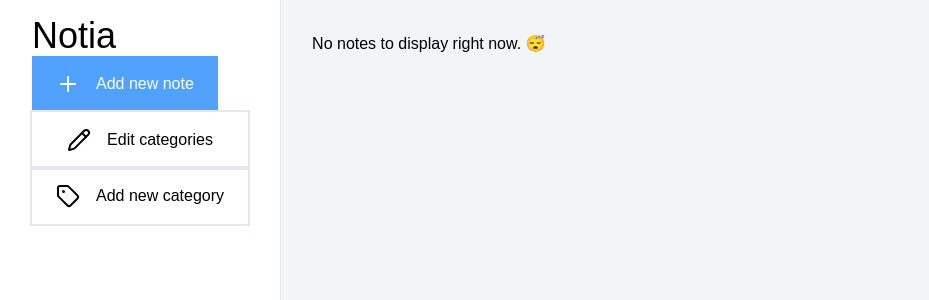
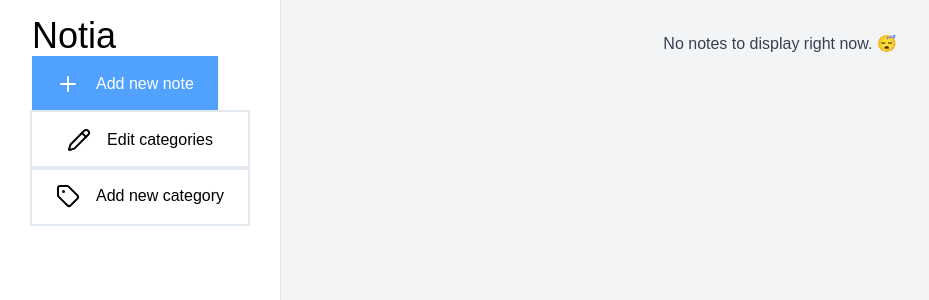
Before and after one commit to Klrfl/notia, a Svelte app: page / in a window 1280 px wide. Shown: the top 300 px of the page, without its empty margins (0-929 px from the left). Built offline with nearby package versions, Linux system fonts and the light colour scheme.

Commit message:
feat: add filter by category

```diff
--- a/src/App.svelte
+++ b/src/App.svelte
@@ -15,6 +15,21 @@
 
   let db = $state<IDBDatabase>()
   let notes = $state<Note[]>([])
+
+  let selectedCategories: number[] = $state([])
+  let filteredNotes = $derived(
+    !selectedCategories.length
+      ? notes
+      : notes.filter((note) => {
+          return (
+            note.categories &&
+            note.categories?.some((category) =>
+              selectedCategories.includes(category)
+            )
+          )
+        })
+  )
+
   let noteCategories = $state<NoteCategory[]>([])
 
   const initialize = (db: IDBDatabase) => {
@@ -172,6 +187,15 @@
 
     noteCategories = noteCategories.filter(({ id }) => id !== categoryId)
   }
+
+  const handleFilterByCategory = (targetId: number) => {
+    const id = selectedCategories.find((id) => id === targetId)
+    if (!id) {
+      return selectedCategories.push(targetId)
+    }
+
+    selectedCategories.splice(selectedCategories.indexOf(id), 1)
+  }
 </script>
 
 <main class="flex">
@@ -199,7 +223,7 @@
             showEditButton={isEditingCategory}
             categoryEdited={editCategory}
             categoryDeleted={deleteCategory}
-            toggleCategoryFilter={(id) => console.log(id)}
+            toggleCategoryFilter={(id) => handleFilterByCategory(id)}
           />
         {/each}
       </menu>
@@ -238,13 +262,12 @@
     </section>
   </nav>
 
-  <section class="p-8">
+  <section class="p-8 grow">
+    {#if !filteredNotes.length}
+      <p class="text-gray-700 text-center">No notes to display right now. 😴</p>
+    {:else}
       <ul class="grid gap-8 lg:grid-cols-2 xl:grid-cols-3">
-      {#if !notes.length}
-        <li>No notes to display right now. 😴</li>
-      {/if}
-
-      {#each notes as note (note.id)}
+        {#each filteredNotes as note (note.id)}
           <NoteItem
             {note}
             editNote={initiateEditNote}
@@ -252,6 +275,7 @@
           />
         {/each}
       </ul>
+    {/if}
   </section>
 
   <Dialog bind:isOpen={isEditingNote} heading="Edit note">
--- a/src/lib/NoteCategoryItem.svelte
+++ b/src/lib/NoteCategoryItem.svelte
@@ -25,6 +25,7 @@
   }: Props = $props()
 
   let newCategory = $state(category.name)
+  let isCategoryInFilter = $state(false)
   let isEditing = $state(false)
 </script>
 
@@ -33,8 +34,14 @@
     <Button
       variant="none"
       icon
-      onclick={() => toggleCategoryFilter(category.id)}
-      class="w-full text-gray-700 flex gap-2 justify-start"
+      onclick={() => {
+        isCategoryInFilter = !isCategoryInFilter
+        toggleCategoryFilter(category.id)
+      }}
+      class={[
+        "w-full flex gap-2 justify-start",
+        isCategoryInFilter ? "bg-blue-500 text-white" : "text-gray-700 ",
+      ]}
       size="sm"
     >
       <div>
```
Lines whose indentation alone changed are shown as unchanged.
